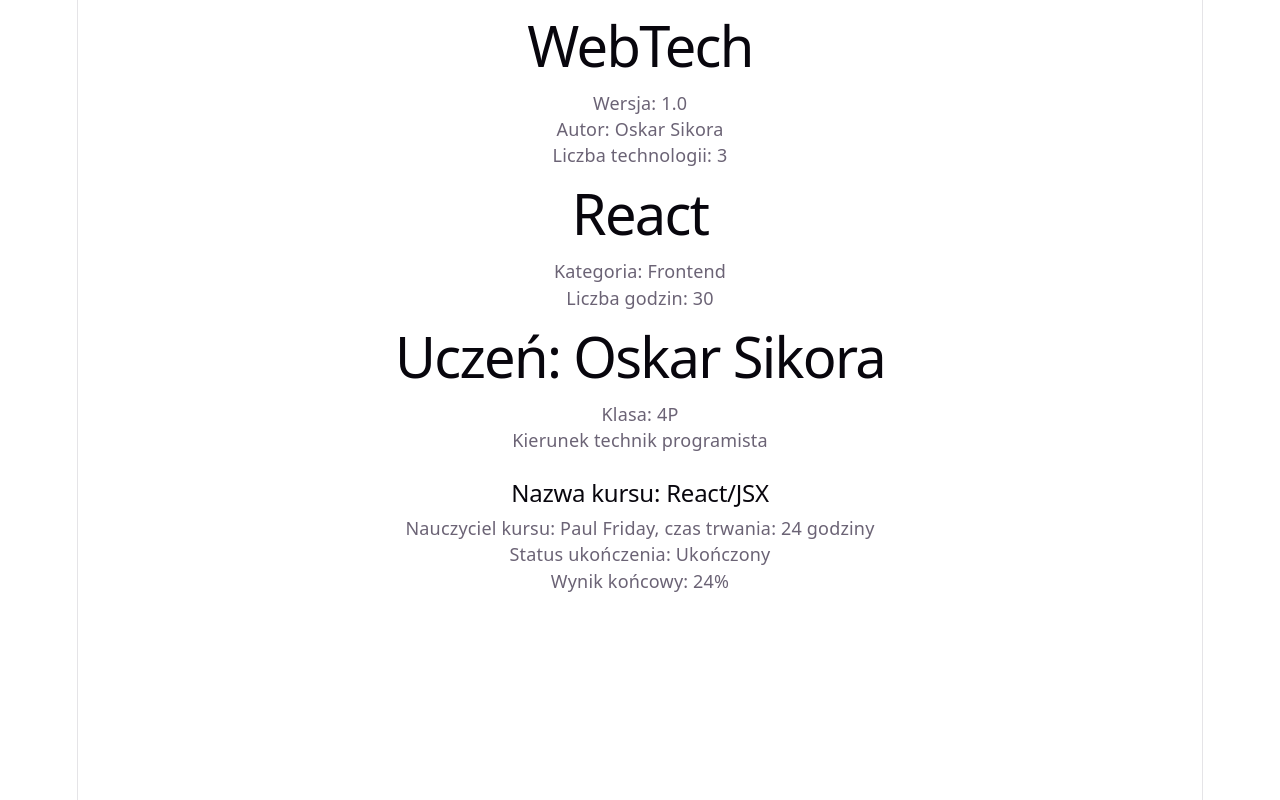
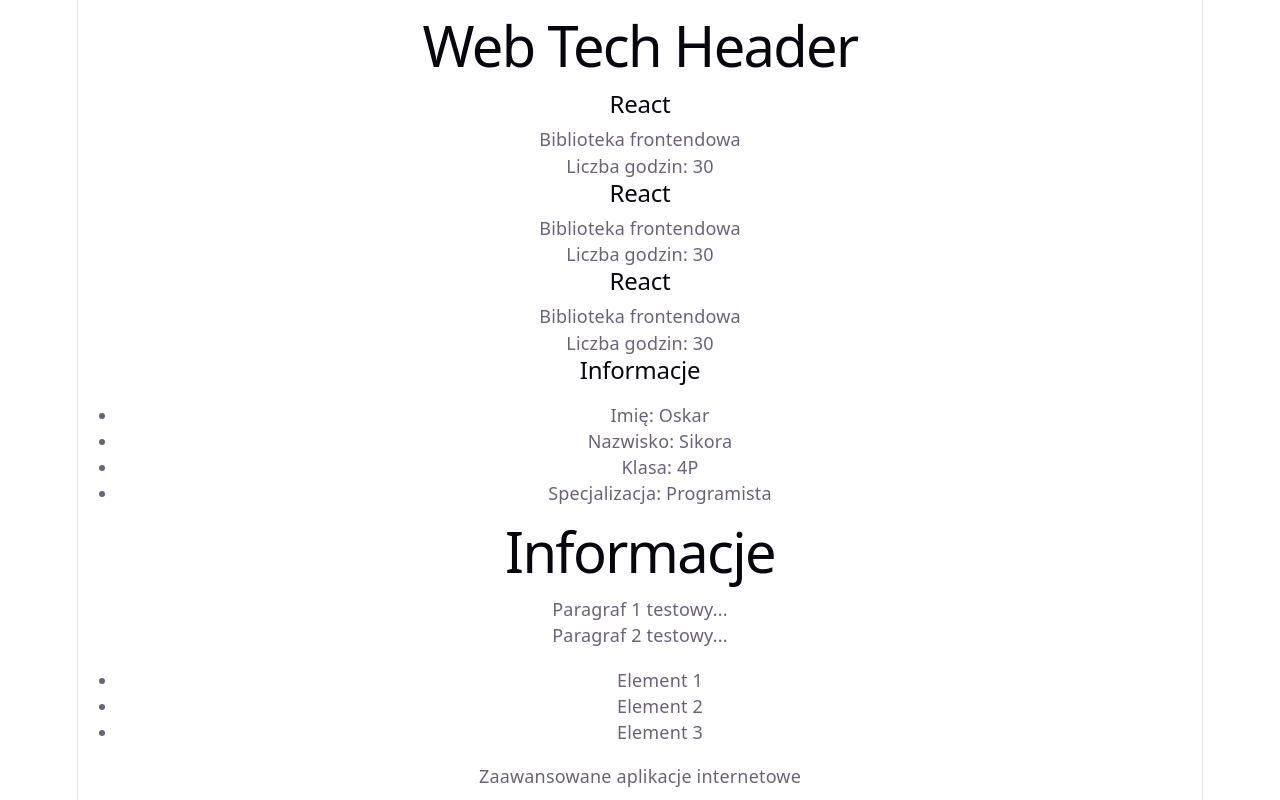
Before and after one commit to OS23-ZST-oRi4/OS_23_2026_WebTech, a React (Vite) app: page / in a window 1280 px wide. Built offline with nearby package versions, Linux system fonts and the light colour scheme.

Commit message:
Dodanie nowych komponentów i zmiana w App

```diff
--- a/src/App.jsx
+++ b/src/App.jsx
@@ -1,77 +1,39 @@
-import { useState } from 'react'
-import heroImg from './assets/hero.png'
-import reactLogo from './assets/react.svg'
-import viteLogo from './assets/vite.svg'
-import './App.css'
+import Header from "./components/Header.jsx";
+import Technology from "./components/Technology.jsx";
+import Footer from "./components/Footer.jsx";
+import Student from "./components/Student.jsx"
+import InfoBox from "./components/InfoBox.jsx"
 
 function App() {
-
-  const app = {
-    name: "WebTech",
-    version: "1.0",
-    author: "Oskar Sikora",
-    technologiesCount: 3
-  };
-
-  const technology = {
-    name: "React",
-    category: "Frontend",
-    hours: 30,
-    active: true
-  };
-
-  const student = {
-    name: "Oskar",
-    surname: "Sikora",
-    className: "4P",
-    specialization: "technik programista"
-  };
-
-  const course = {
-    name: "React/JSX",
-    teacher: "Paul Friday",
-    hours: 24,
-    completed: true
-  };
+  function Header(){
+    return(
+      <div>
+        <h1>Web Tech Header</h1>
+      </div>
+    )
+  }
 
   return (
-    <div>
+    <>
+      <Header />
 
-      <h1>{app.name}</h1>
+      <main>
 
-      <p>Wersja: {app.version}</p>
+        <Technology />
 
-      <p>Autor: {app.author}</p>
+        <Technology />
 
-      <p>
-        Liczba technologii: {app.technologiesCount}
-      </p>
+        <Technology />
 
-      <h1>{technology.name}</h1>
+        <Student />
 
-      <p>Kategoria: {technology.category}</p>
+        <InfoBox />
 
-      <p>Liczba godzin: {technology.hours}</p>
+      </main>
 
-      <h1>Uczeń: {student.name} {student.surname}</h1>
-
-      <p>Klasa: {student.className}</p>
-
-      <p>Kierunek {student.specialization}</p>
-
-      <section className='courseSection'>
-        <br></br>
-        <h2>Nazwa kursu: {course.name}</h2>
-
-        <p>Nauczyciel kursu: {course.teacher}, czas trwania: {course.hours} godziny</p>
-
-        <p>Status ukończenia: {course.completed ? "Ukończony" : "W trakcie"}</p>
-
-        <p>Wynik końcowy: {Math.floor(Math.random() * 101)}%</p>
-      </section>
-    </div>
+      <Footer />
+    </>
   );
-
 }
 
 export default App;
--- /dev/null
+++ b/src/components/Footer.jsx
@@ -0,0 +1,9 @@
+function Footer() {
+  return (
+    <footer>
+      <p>Zaawansowane aplikacje internetowe</p>
+    </footer>
+  );
+}
+
+export default Footer;
--- /dev/null
+++ b/src/components/Header.jsx
@@ -0,0 +1,10 @@
+function Header() {
+  return (
+    <header>
+      <h1>WebTech</h1>
+      <p>Panel technologii webowych</p>
+    </header>
+  );
+}
+
+export default Header;
--- /dev/null
+++ b/src/components/InfoBox.jsx
@@ -0,0 +1,17 @@
+function InfoBox(){
+
+    return (
+        <>
+            <h1>Informacje</h1>
+            <p>Paragraf 1 testowy...</p>
+            <p>Paragraf 2 testowy...</p>
+            <ul>
+                <li>Element 1</li>
+                <li>Element 2</li>
+                <li>Element 3</li>
+            </ul>
+        </>
+    );
+}
+
+export default InfoBox;
--- /dev/null
+++ b/src/components/Student.jsx
@@ -0,0 +1,22 @@
+function Student(){
+    let student = {
+        name: "Oskar",
+        surname: "Sikora",
+        class: "4P",
+        specialization: "Programista",
+    }
+
+    return (
+        <section>
+        <h2>Informacje</h2>
+        <ul>
+            <li>Imię: {student.name}</li>
+            <li>Nazwisko: {student.surname}</li>
+            <li>Klasa: {student.class}</li>
+            <li>Specjalizacja: {student.specialization}</li>
+        </ul>
+        </section>
+    );
+}
+
+export default Student;
--- /dev/null
+++ b/src/components/Technology.jsx
@@ -0,0 +1,11 @@
+function Technology() {
+  return (
+    <section>
+      <h2>React</h2>
+      <p>Biblioteka frontendowa</p>
+      <p>Liczba godzin: 30</p>
+    </section>
+  );
+}
+
+export default Technology;
```
Also changed, not shown: src/App_10_09_2026.jsx (added, +77 -0 lines).
